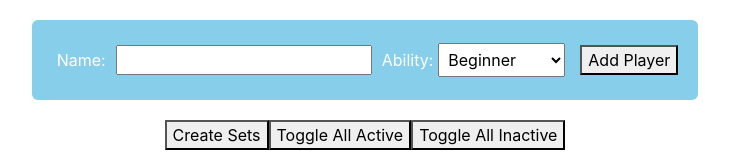
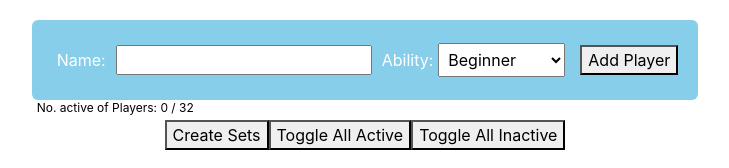
Before and after one commit to Dhrubub/tennis-matches-generator, a React (Create React App) app: page / in a window 1280 px wide. Shown: the top 168 px of the page, without its empty margins (275-1004 px from the left). Built offline with nearby package versions, Linux system fonts and the light colour scheme.

Commit message:
changed names, added total no. of players label

```diff
--- a/src/components/Home/add-player.tsx
+++ b/src/components/Home/add-player.tsx
@@ -4,27 +4,27 @@ import { connect } from "react-redux";
 
 import {
   addPlayerAction,
-  PlayerProps,
+  Player,
   toggleInactiveAction,
 } from "../../store/Players/actions";
 import { selectAllPlayers } from "../../store/Players/selector";
 import { selectActivePlayers } from "../../store/Players/selector";
 import { toggleActiveAction } from "../../store/Players/actions";
 
-interface AddPlayerProps {
-  addPlayer: (player: PlayerProps) => void;
-  playerList: PlayerProps[];
+interface AddPlayer {
+  addPlayer: (player: Player) => void;
+  playerList: Player[];
   changeTab: () => void;
-  activeList: PlayerProps[];
-  toggleActive: (player: PlayerProps) => void;
-  toggleInactive: (player: PlayerProps) => void;
+  activeList: Player[];
+  toggleActive: (player: Player) => void;
+  toggleInactive: (player: Player) => void;
 }
 
-const AddPlayer = (props: AddPlayerProps) => {
+const AddPlayer = (props: AddPlayer) => {
   const [name, setName] = useState("");
   const [ability, setAbility] = useState("Beginner");
 
-  const [player, setPlayer] = useState<PlayerProps>({
+  const [player, setPlayer] = useState<Player>({
     name: "",
     ability: "Beginner",
     active: true,
@@ -129,6 +129,10 @@ const AddPlayer = (props: AddPlayerProps) => {
             <button type="submit">Add Player</button>
           </Form>
         </FormContainer>
+        <NumLabel>
+          No. active of Players: {props.activeList.length} /{" "}
+          {props.playerList.length}
+        </NumLabel>
         <button
           onClick={() => {
             if (
@@ -162,15 +166,15 @@ function mapStateToProps(state: any) {
 
 function mapDispatchToProps(dispatch: any) {
   return {
-    addPlayer: (player: PlayerProps): void => {
+    addPlayer: (player: Player): void => {
       dispatch(addPlayerAction(player));
     },
 
-    toggleActive: (player: PlayerProps): void => {
+    toggleActive: (player: Player): void => {
       dispatch(toggleActiveAction(player));
     },
 
-    toggleInactive: (player: PlayerProps): void => {
+    toggleInactive: (player: Player): void => {
       dispatch(toggleInactiveAction(player));
     },
   };
@@ -220,3 +224,11 @@ const Select = styled.select`
 const Option = styled.option`
   //background-color: red;
 `;
+
+const NumLabel = styled.p`
+  position: absolute;
+  color: black;
+  font-size: 12px;
+  margin-top: -21px;
+  margin-left: 5px;
+`;
--- a/src/components/Home/list-players.tsx
+++ b/src/components/Home/list-players.tsx
@@ -3,13 +3,13 @@ import { connect } from "react-redux";
 
 import { selectAllPlayers } from "../../store/Players/selector";
 import { fetchAllPlayersAction } from "../../store/Players/actions";
-import Player from "./player";
+import PlayerCard from "./player-card";
 
-import { PlayerProps } from "../../store/Players/actions";
+import { Player } from "../../store/Players/actions";
 
 interface ListPlayersProps {
   fetchAllPlayers: () => void;
-  playerList: PlayerProps[];
+  playerList: Player[];
 }
 const ListPlayers = (props: ListPlayersProps) => {
   useEffect(() => {
@@ -20,7 +20,7 @@ const ListPlayers = (props: ListPlayersProps) => {
     <React.Fragment>
       {props.playerList
         .map((player, id) => (
-          <Player
+          <PlayerCard
             key={id}
             id={id}
             name={player.name}
--- a/src/components/Home/player.tsx
+++ b/src/components/Home/player-card.tsx
@@ -23,7 +23,7 @@ interface PlayerProps {
   id: number;
 }
 
-const Player = (props: PlayerProps) => {
+const PlayerCard = (props: PlayerProps) => {
   const handleRemove = () => {
     props.removePlayer(props.name);
   };
@@ -73,7 +73,7 @@ function mapDispatchToProps(dispatch: any) {
   };
 }
 
-export default connect(null, mapDispatchToProps)(Player);
+export default connect(null, mapDispatchToProps)(PlayerCard);
 
 const Container = styled.div`
   display: block;
--- a/src/components/MatchCreator/matches.tsx
+++ b/src/components/MatchCreator/matches.tsx
@@ -3,7 +3,7 @@ import { connect } from "react-redux";
 
 import { selectActivePlayers } from "../../store/Players/selector";
 import { fetchActivePlayersAction } from "../../store/Players/actions";
-import Player from "./player";
+import Player from "./player-card";
 import styled from "styled-components";
 
 interface Set {
--- a/src/components/MatchCreator/player.tsx
+++ b/src/components/MatchCreator/player-card.tsx
@@ -9,7 +9,7 @@ interface PlayerProps {
   className?: string;
 }
 
-const Player = (props: PlayerProps) => {
+const PlayerCard = (props: PlayerProps) => {
   return (
     <Container className={props.className}>
       <Name>{props.name}</Name>
@@ -18,7 +18,7 @@ const Player = (props: PlayerProps) => {
   );
 };
 
-export default Player;
+export default PlayerCard;
 
 const Container = styled.div`
   // display: block;
--- a/src/store/Players/actions.ts
+++ b/src/store/Players/actions.ts
@@ -1,6 +1,6 @@
 import { actionTypes as at } from "./constants";
 
-export interface PlayerProps {
+export interface Player {
   name: string;
   ability: string;
   active: boolean;
@@ -32,7 +32,7 @@ export const fetchPlayersBeginAction = () => {
   };
 };
 
-export const fetchPlayersSuccessAction = (players: PlayerProps[]) => {
+export const fetchPlayersSuccessAction = (players: Player[]) => {
   return {
     type: at.FETCH_PLAYERS_SUCCESS,
     payload: players,
@@ -51,7 +51,7 @@ export const fetchActivePlayersAction = () => {
   };
 };
 
-export const addPlayerAction = (player: PlayerProps) => {
+export const addPlayerAction = (player: Player) => {
   return {
     type: at.ADD_PLAYER,
     payload: player,
@@ -65,14 +65,14 @@ export const removePlayerAction = (name: string) => {
   };
 };
 
-export const toggleActiveAction = (player: PlayerProps) => {
+export const toggleActiveAction = (player: Player) => {
   return {
     type: at.TOGGLE_ACTIVE,
     payload: player,
   };
 };
 
-export const toggleInactiveAction = (player: PlayerProps) => {
+export const toggleInactiveAction = (player: Player) => {
   return {
     type: at.TOGGLE_INACTIVE,
     payload: player,
--- a/src/store/Players/reducer.ts
+++ b/src/store/Players/reducer.ts
@@ -1,5 +1,5 @@
 import { actionTypes as at } from "./constants";
-import { PlayerProps } from "./actions";
+import { Player } from "./actions";
 
 interface Action {
   type: string;
@@ -7,8 +7,8 @@ interface Action {
 }
 
 interface PlayerState {
-  playerList: PlayerProps[];
-  activeList: PlayerProps[];
+  playerList: Player[];
+  activeList: Player[];
   isLoading: boolean;
 }
 
```
